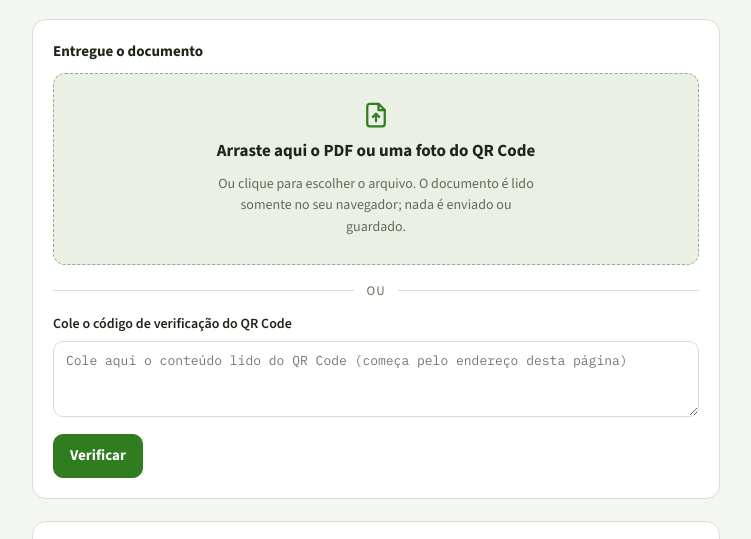
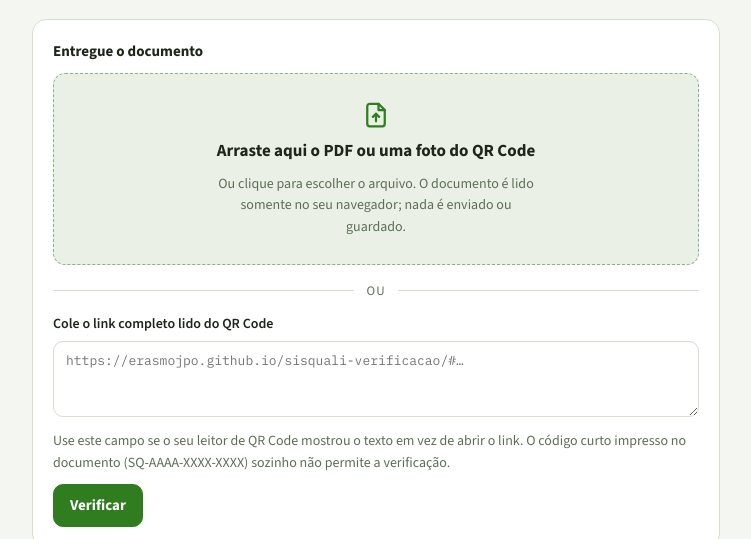
Before and after one commit to erasmojpo/sisquali-verificacao, a plain HTML site: page index.html in a window 1280 px wide. Shown: the part 224-763 px from the top of the page, without its empty margins (264-1015 px from the left). Drawn offline with nearby package versions, Linux system fonts and the light colour scheme.

Commit message:
Orienta quem digita só o código curto SQ-… a usar o QR Code ou o PDF
Campo de colar passa a pedir o link completo lido do QR Code e explica
que o código curto sozinho não permite a verificação.

Co-Authored-By: Claude Opus 5.5 <noreply@anthropic.com>
Claude-Session: https://claude.ai/code/session_01DpzHBNMBe8pZRL9hU3s1z7

```diff
--- a/index.html
+++ b/index.html
@@ -103,8 +103,9 @@ footer{color:var(--muted);font-size:13px;text-align:center}
     </div>
     <input type="file" id="arq" accept="application/pdf,image/*" hidden>
     <div class="or">ou</div>
-    <label class="lb" for="cod">Cole o código de verificação do QR Code</label>
-    <textarea id="cod" spellcheck="false" placeholder="Cole aqui o conteúdo lido do QR Code (começa pelo endereço desta página)"></textarea>
+    <label class="lb" for="cod">Cole o link completo lido do QR Code</label>
+    <textarea id="cod" spellcheck="false" placeholder="https://erasmojpo.github.io/sisquali-verificacao/#…"></textarea>
+    <p class="hint" style="margin-top:6px">Use este campo se o seu leitor de QR Code mostrou o texto em vez de abrir o link. O código curto impresso no documento (SQ-AAAA-XXXX-XXXX) sozinho não permite a verificação.</p>
     <div class="row"><button type="button" class="btn" id="ver">Verificar</button><p class="hint" id="msg" aria-live="polite"></p></div>
   </section>
 
@@ -145,6 +146,8 @@ function quando(iso){ try{ const d=new Date(iso); if(isNaN(d)) return iso; retur
 function mostra(cls,icon,titulo,texto,extra){ $("#out").innerHTML=`<div class="res ${cls}"><div class="st"><span class="ic">${icon}</span><div><h2>${esc(titulo)}</h2><p>${texto}</p></div></div>${extra||""}</div>`; $("#out").scrollIntoView({behavior:matchMedia("(prefers-reduced-motion: reduce)").matches?"auto":"smooth",block:"nearest"}); }
 async function verificaToken(tok,origem){
   const m=String(tok||"").match(TOKEN_RE);
+  const curto=String(tok||"").trim().toUpperCase().match(/^SQ-\d{4}-[A-Z0-9]{4}-[A-Z0-9]{4}$/);
+  if(!m&&curto){ mostra("warn",ICON_WARN,"Use o QR Code ou o PDF",`O código <span class="mono">${esc(curto[0])}</span> identifica o documento, mas sozinho não permite conferir a assinatura. Para verificar: aponte a câmera do celular para o QR Code impresso no documento, envie o arquivo PDF acima ou envie uma foto do QR Code.`); return; }
   if(!m){ mostra("warn",ICON_WARN,"Selo não encontrado",origem==="pdf"?"Este PDF não traz o selo do SisQuali. Se ele foi impresso e digitalizado ou salvo por outro programa, os dados do selo se perdem: envie uma foto do QR Code impresso no rodapé.":"Não foi possível ler um código de verificação. Use o conteúdo completo do QR Code, que começa pelo endereço desta página."); return; }
   const [ ,p,sg]=m; let info;
   try{ info=JSON.parse(new TextDecoder().decode(b64uBytes(p))); }catch(_){ info=null; }
```
